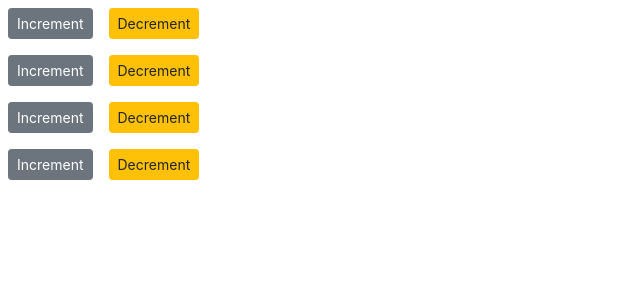
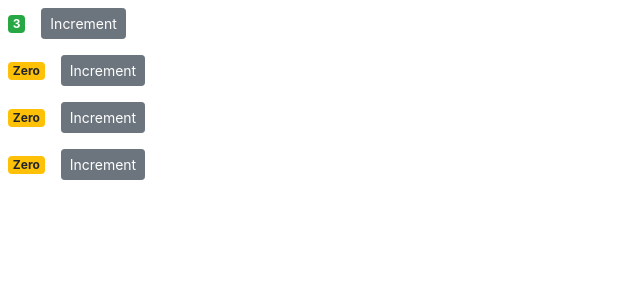
Before and after one commit to naseebbajracharya/react-tryout-counter, a React (Create React App) app: page / in a window 1280 px wide. Shown: the top 300 px of the page, without its empty margins (0-640 px from the left). Built offline with nearby package versions, Linux system fonts and the light colour scheme.

Commit message:
minor fix

```diff
--- a/src/components/counter.jsx
+++ b/src/components/counter.jsx
@@ -3,43 +3,36 @@ import React, { Component } from 'react';
 class Counter extends Component {
 
     state = {
-        value: this.props.value,
-        //tags: ["Tag 1", "Tag 2", "Tag 3"]
+        value: this.props.value
     };
 
-    handleIncrement = product => {
-        //console.log("Increment Clicked", this);
-        this.setState({value: this.state.value +1 });
-    };
-
-    handleDecrement = product => {
-        //console.log("Decrement Clicked", this);
-        this.setState({count: this.state.count -1 });
+    handleIncrement = () => {
+        this.setState({value: this.state.value + 1 });
     };
 
     render() {
+        return (
+            <div>
+            <span className={this.getBadgeClasses()}>{this.formatCount()}</span>
+            <button
+            onClick ={this.handleIncrement}
+            className="btn m-2 btn-secondary btn-sm">Increment</button>
+            <br/>
 
-        React.createElement('h1');
-        return (
-            <React.Fragment>
-            <span className={this.getBadgeClasses()}>{this.formatCount()}</span>
-            <button onClick ={this.handleIncrement} className="btn m-2 btn-secondary btn-sm">Increment</button>
-            <button onClick ={this.handleDecrement} className="btn m-2 btn-warning btn-sm">Decrement</button>
-            <br/>
-        {/* <ul>{this.state.tags.map(tag => <li key={tag}>{tag}</li>)}</ul> */}
-            </React.Fragment>
+            </div>
+
         );
     }
 
     getBadgeClasses() {
         let classes = "badge m-2 badge-";
-        classes += this.state.count === 0 ? "warning" : "success";
+        classes += this.state.value === 0 ? "warning" : "success";
         return classes;
     }
 
     formatCount() {
-        const { count } = this.state;
-        return count === 0 ? "Zero" : count;
+        const { value } = this.state;
+        return value === 0 ? "Zero" : value;
     }
 }
 
--- a/src/components/counters.jsx
+++ b/src/components/counters.jsx
@@ -9,11 +9,16 @@ class Counters extends Component {
             {id: 3, value: 0},
             {id: 4, value: 0},
         ]
-     }
+     };
+
     render() {
-        return ( <div>
-           {this.state.counters.map(counter => <Counter key={counter.id} value={counter.value} />)}
-        </div> );
+        return (
+        <div>
+           {this.state.counters.map(counter => (
+               <Counter key={counter.id} value={counter.value} id={counter.id}/>
+               ))}
+        </div>
+        );
     }
 }
 
```
Also changed, not shown: 1 other file (tests, documents, lock files or other folders).
